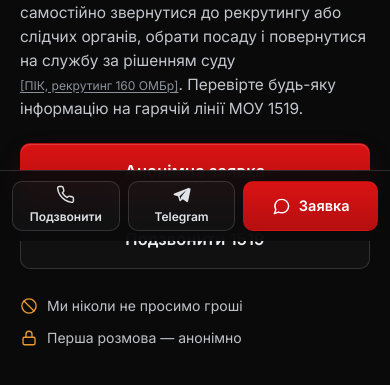
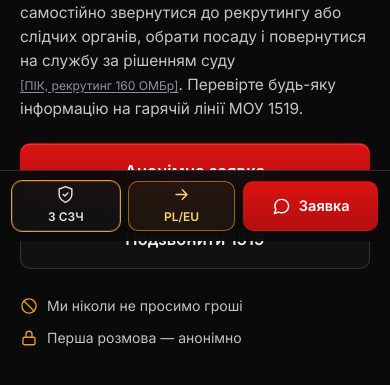
Before and after one commit to ares1bat/ares-160-ombr, a plain HTML site: page szch.html in a window 390 px wide. Shown: the part 603-988 px from the top of the page. Drawn offline with Linux system fonts and the light colour scheme.

Commit message:
Mobile: PL/EU and СЗЧ quick buttons, language switch in menu

```diff
--- a/assets/css/v2.css
+++ b/assets/css/v2.css
@@ -31,3 +31,7 @@
 @media (max-width:520px){.facts{grid-template-columns:1fr}.path h3{font-size:24px}}
 @media (max-width:1480px){.nav a[href$="#stories"],.nav a[href$="#about"]{display:none}}
 @media (max-width:480px){.header .brand__sub{display:none}}
+/* mobile fix: PL/EU quick access + langs in menu */
+.mbar a.mbar__abroad{color:var(--gold-2);border-color:rgba(234,154,50,.6);background:rgba(234,154,50,.08)}
+.mbar a[aria-current]{outline:1px solid var(--gold)}
+.langs.langs--m{display:flex;width:max-content;margin-top:18px}
--- a/szch.html
+++ b/szch.html
@@ -79,6 +79,7 @@
     <span class="brand"><img src="assets/img/ares-chevron-120.webp" alt="" width="34"><span class="brand__name">АРЕС</span></span>
     <button class="icon-btn" type="button" aria-label="Закрити" data-menu-close><svg class="icon"><use href="#i-x"/></svg></button>
   </div>
+  <span class="langs langs--m"><a href="index.html" aria-current="true">UA</a><a href="pl/index.html" lang="pl">PL</a><a href="en/index.html" lang="en">EN</a></span>
   <nav>
     <a href="szch.html" data-menu-close>Повернення з СЗЧ</a>
     <a href="abroad.html" data-menu-close>З-за кордону (PL/EU)</a>
@@ -319,8 +320,8 @@
 
 <!-- Sticky-панель (мобільна) -->
 <nav class="mbar" aria-label="Швидкі дії">
-  <a href="#" title="Номер — [уточнити]"><svg class="icon"><use href="#i-phone"/></svg>Подзвонити</a>
-  <a href="#" title="Telegram — [уточнити]"><svg class="icon icon--fill"><use href="#i-tg"/></svg>Telegram</a>
+  <a href="szch.html" aria-current="page"><svg class="icon"><use href="#i-shield"/></svg>З СЗЧ</a>
+  <a class="mbar__abroad" href="abroad.html"><svg class="icon"><use href="#i-arrow"/></svg>PL/EU</a>
   <a class="mbar__main" href="index.html#form"><svg class="icon"><use href="#i-msg"/></svg>Заявка</a>
 </nav>
 
```
Also changed, not shown: abroad.html (+3 -2 lines), index.html (+3 -2 lines), _shots/fix_mbar.png (added), _shots/fix_menu.png (added), 1 other file.
